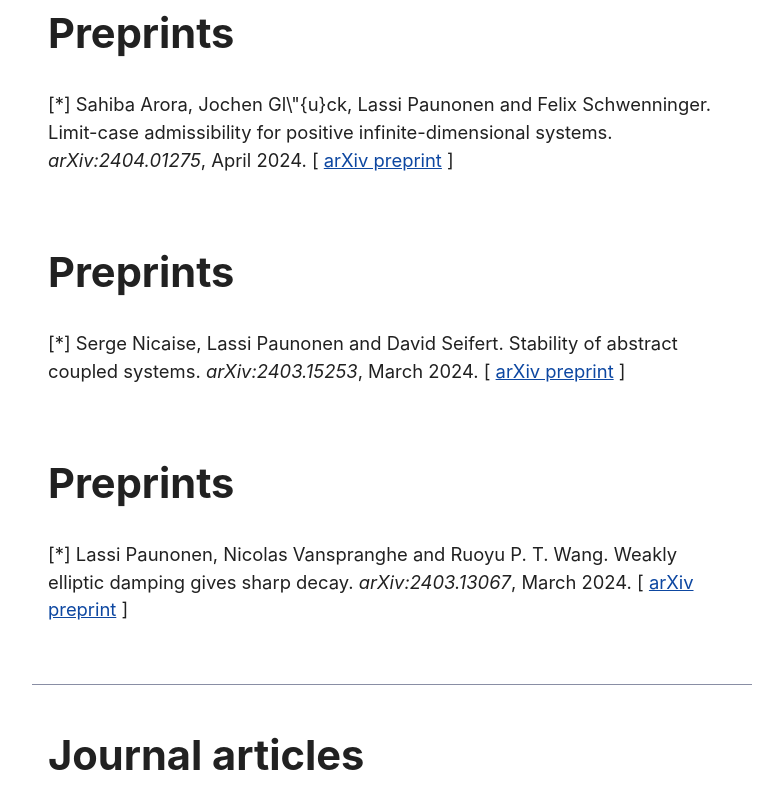
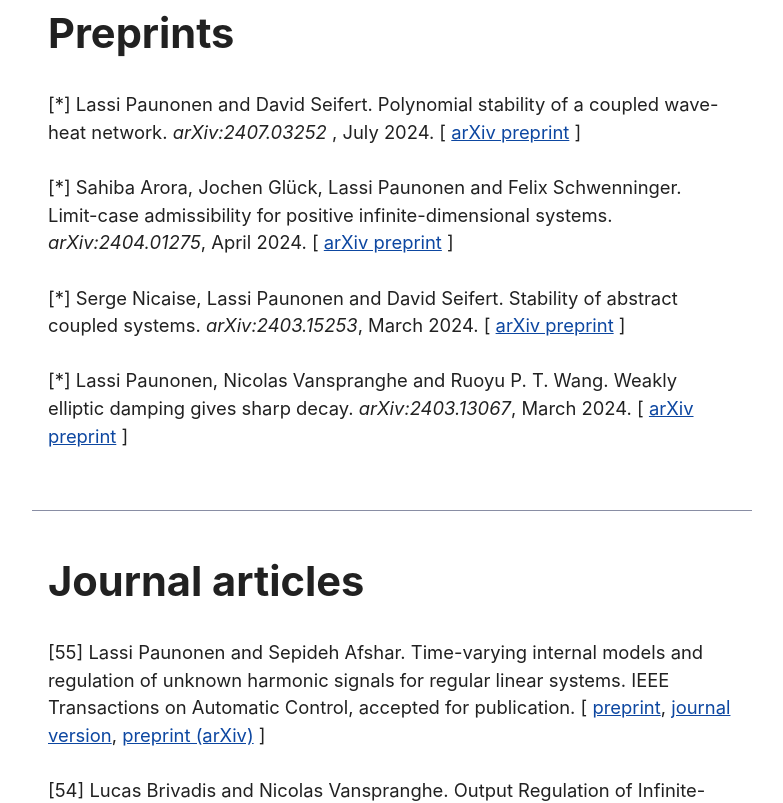
Before and after one commit to lassipau/lassipau.github.io, a plain HTML site: page sysgroup/publications.html in a window 1280 px wide. Shown: the part 880-1683 px from the top of the page, without its empty margins (248-1031 px from the left). Drawn offline with Linux system fonts and the light colour scheme.

Commit message:
Added publication data

```diff
--- a/sysgroup/publications.html
+++ b/sysgroup/publications.html
@@ -51,17 +51,20 @@ Contents:
 </ul>
 
 <section>
+
 <h2 id="preprints">Preprints</h2>
-[*] Sahiba Arora, Jochen Gl\"{u}ck, Lassi Paunonen and Felix Schwenninger. Limit-case admissibility for positive infinite-dimensional systems. <em>arXiv:2404.01275</em>,
+[*] Lassi Paunonen and David Seifert. Polynomial stability of a coupled wave-heat network. <em>arXiv:2407.03252 </em>,
+July 2024. [&nbsp;<a href="https://arxiv.org/abs/2407.03252">arXiv preprint</a>&nbsp;]
+<br><br>
+
+[*] Sahiba Arora, Jochen Glück, Lassi Paunonen and Felix Schwenninger. Limit-case admissibility for positive infinite-dimensional systems. <em>arXiv:2404.01275</em>,
 April 2024. [&nbsp;<a href="https://arxiv.org/abs/2404.01275">arXiv preprint</a>&nbsp;]
 <br><br>
 
-<h2 id="preprints">Preprints</h2>
 [*] Serge Nicaise, Lassi Paunonen and David Seifert. Stability of abstract coupled systems. <em>arXiv:2403.15253</em>,
 March 2024. [&nbsp;<a href="https://arxiv.org/abs/2403.15253">arXiv preprint</a>&nbsp;]
 <br><br>
 
-<h2 id="preprints">Preprints</h2>
 [*] Lassi Paunonen, Nicolas Vanspranghe and Ruoyu P. T. Wang. Weakly elliptic damping gives sharp decay. <em>arXiv:2403.13067</em>,
 March 2024. [&nbsp;<a href="https://arxiv.org/abs/2403.13067">arXiv preprint</a>&nbsp;]
 <br><br>
@@ -258,6 +261,21 @@ March 2024. [&nbsp;<a href="https://arxiv.org/abs/2403.13067">arXiv preprint</a>
 <section>
 <h2 id="conference">Conference articles</h2>
 
+[44] Petteri Laakkonen. Simultaneous Robust Regulation in Frequency Domain. In <em>Proceedings of 63rd IEEE Conference on Decision and Control</em>, Milan, Italy, 16–19, 2024.
+<!-- [&nbsp;<a href="resources/articles/LaaCDC24.pdf">preprint</a>&nbsp;]-->
+<br><br>
+
+
+[43] Jasper Kosonen, Lassi Paunonen and Nicolas Vanspranghe. Polynomial Stability of Coupled Waves with Weak Indirect Damping. In <em>Proceedings of 26th International Symposium on Mathematical Theory of Networks and Systems</em> Cambridge, UK, August 19-23, 2024. [&nbsp;<a href="resources/articles/KosPauMTNS24.pdf">preprint</a>&nbsp;]
+<br><br>
+
+[42] Pietro Lorenzetti, Lassi Paunonen, Nicolas Vanspranghe and George Weiss. Saturating integral control for infinite-dimensional linear systems. In <em>Proceedings of 62nd IEEE Conference on Decision and Control</em>, Singapore, December 13–15, 2023. [&nbsp;<a href="resources/articles/LorPauCDC23.pdf">preprint</a>&nbsp;]
+<br><br>
+
+[41] Nicolas Vanspranghe, Lucas Brivadis and Lassi Paunonen. On Forwarding Techniques for Stabilization and Set-point Output Regulation of Semilinear Infinite-dimensional Systems. In <em>Proceedings of 62nd IEEE Conference on Decision and Control</em>, Singapore, December 13–15, 2023. [&nbsp;<a href="resources/articles/VanBriCDC23.pdf">preprint</a>&nbsp;]
+<br><br>
+
+
 [40] Thavamani Govindaraj, Jukka-Pekka Humaloja and Lassi Paunonen. Robust Output Regulation of a Flexible Satellite. In <em>Proceedings of IFAC World Congress</em>, Yokohama, Japan, July 9-14, 2023. [&nbsp;<a href="../resources/articles/GovHumIFAC23.pdf">preprint</a>&nbsp;]
 <br><br>
 
```
Also changed, not shown: publications.html (+8 -1 lines), 3 other files.
